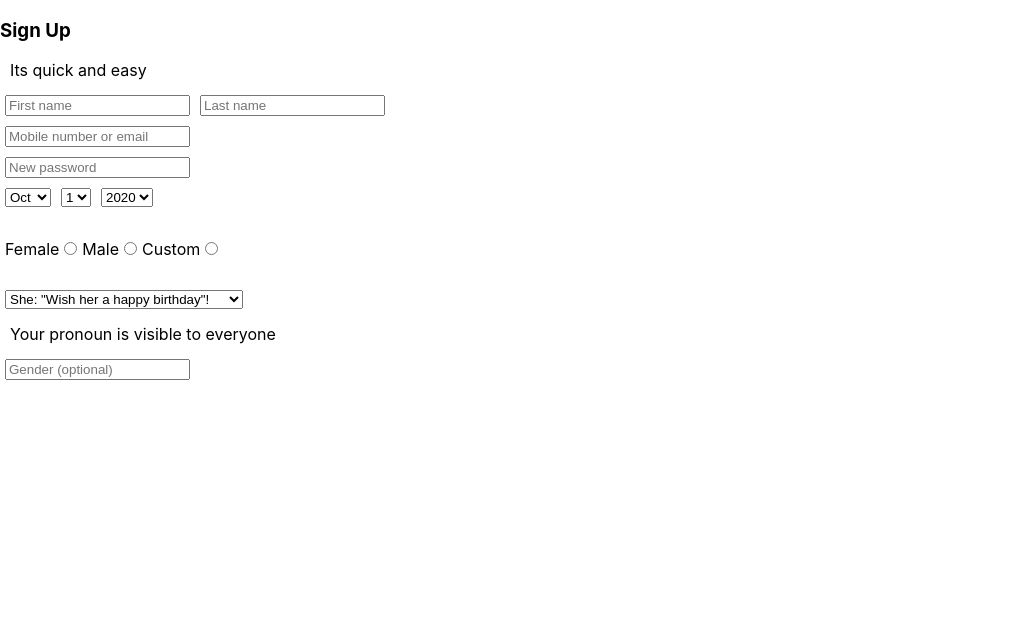
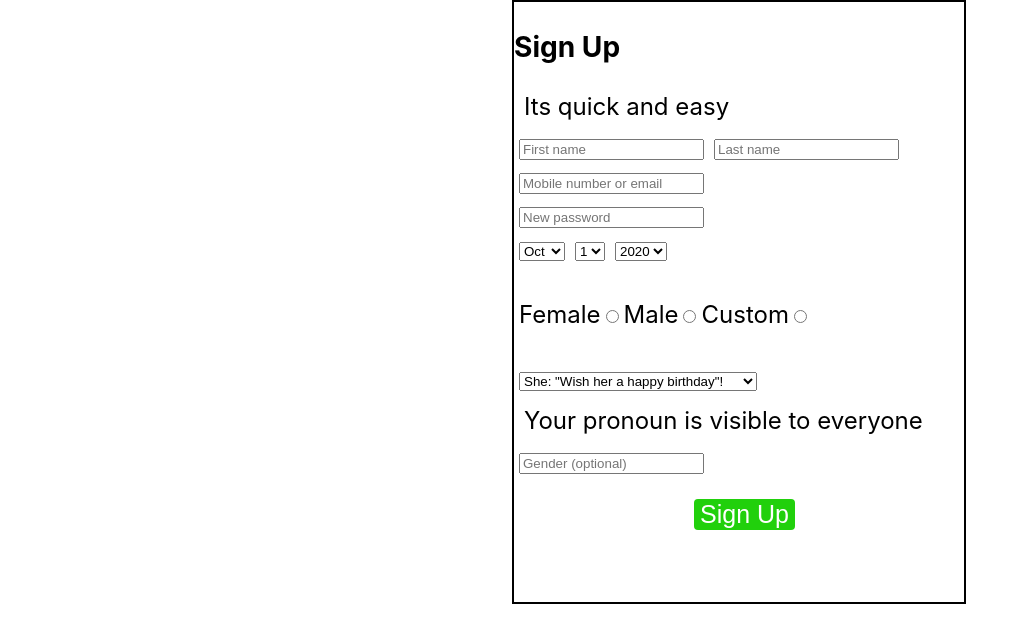
Before and after one commit to dtarxanyan/movies-project, a React (Create React App) app: page / in a window 1280 px wide. Shown: the top 642 px of the page, without its empty margins (0-1028 px from the left). Built offline with nearby package versions, Linux system fonts and the light colour scheme.

Commit message:
changed style

```diff
--- a/src/components/Form/FormContainer/index.js
+++ b/src/components/Form/FormContainer/index.js
@@ -51,6 +51,8 @@ class FormContainer extends Component {
                     <p>Your pronoun is visible to everyone</p>
                     <input type="text" placeholder={"Gender (optional)"}/>
 
+                    <br/>
+                    <button className={"form-button-sign-in"}> Sign Up</button>
                 </form>
             </div>
         );
--- a/src/index.css
+++ b/src/index.css
@@ -10,6 +10,15 @@ body {
 code {
   font-family: source-code-pro, Menlo, Monaco, Consolas, 'Courier New',
     monospace;
+}
+
+.formContainer{
+  margin-left: 40%;
+  width: 450px;
+  height: 600px;
+  border: 2px solid black;
+
+  font-size: 24px;
 }
 
 
@@ -27,3 +36,12 @@ code {
 .form-radio {
   margin: 5px;
 }
+.form-button-sign-in{
+  color: white;
+  font-size: 25px;
+  margin-left: 40%;
+  background-color: #21d00c;
+  border: none;
+  border-radius: 4px;
+  margin-top: 20px;
+}
```
